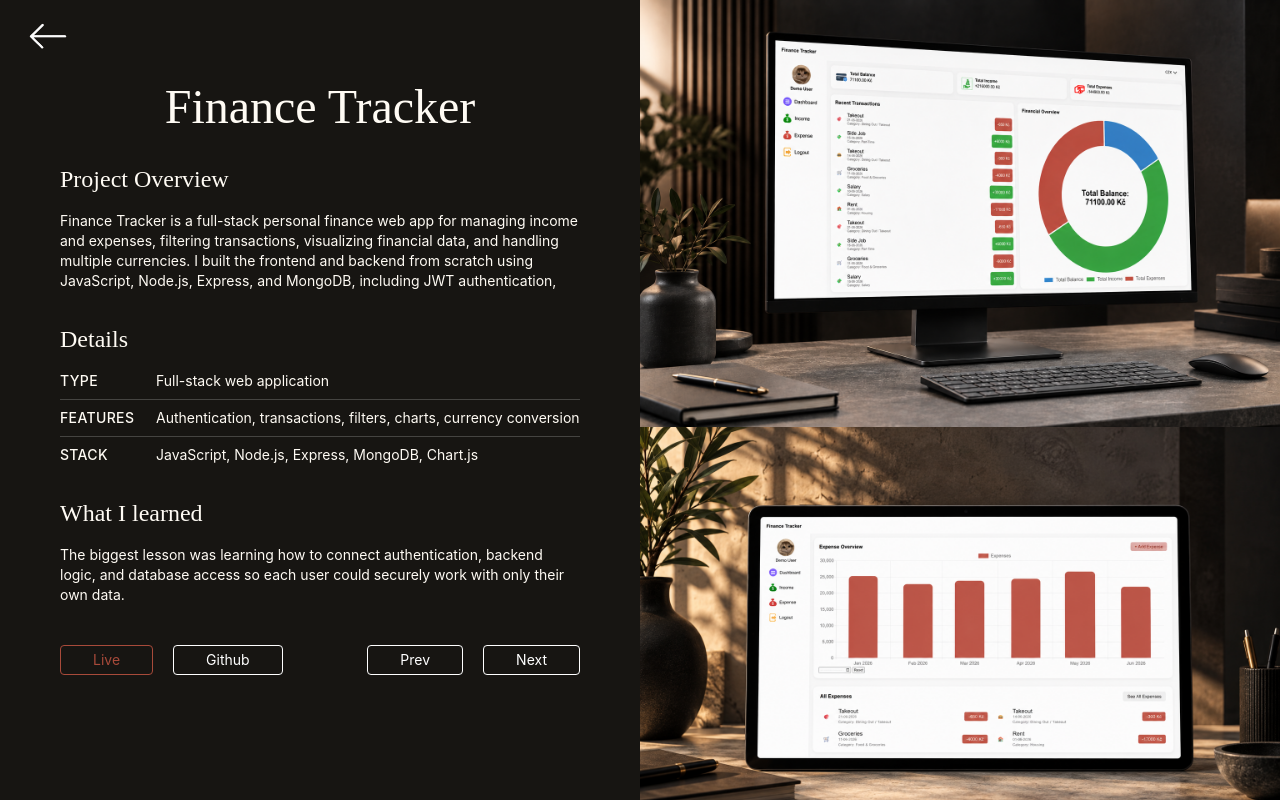
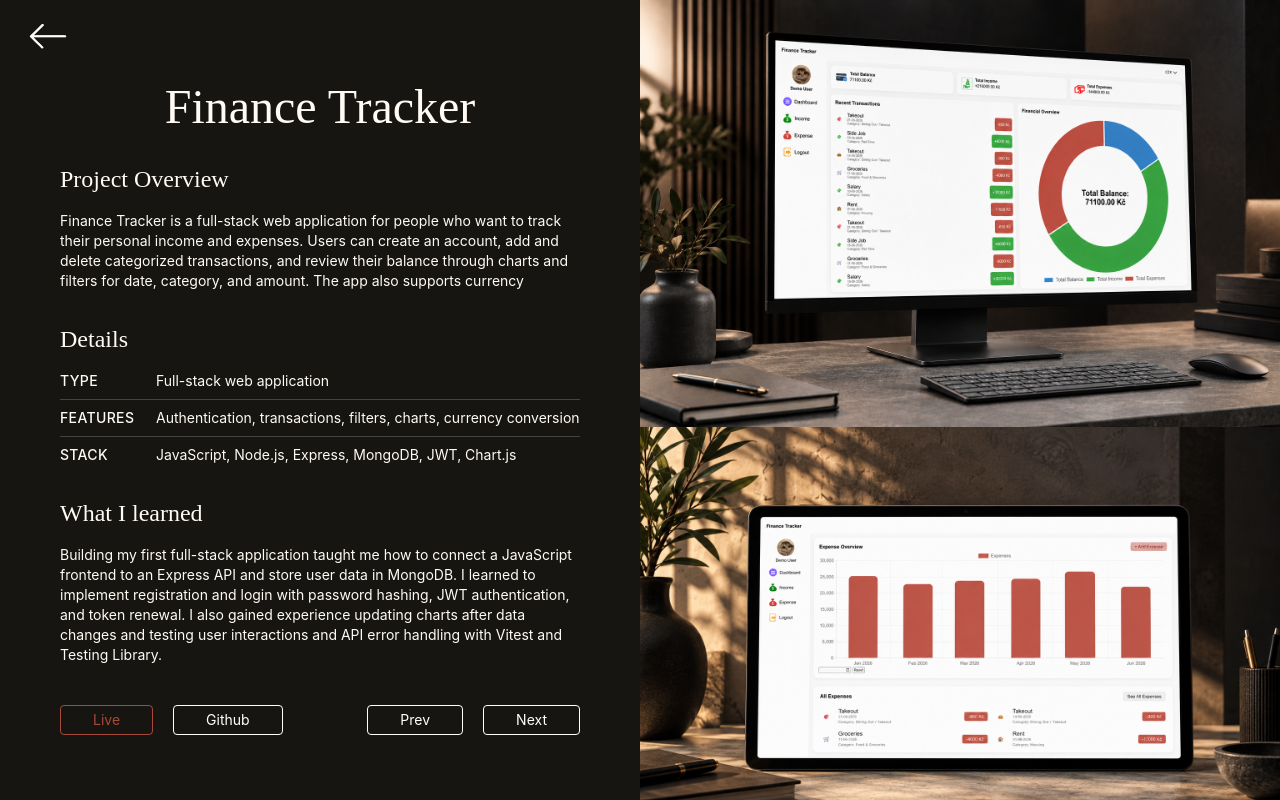
Before and after one commit to Luan2118/portfolio-v2, a React (Vite) app: page /finance-tracker in a window 1280 px wide. Built offline with nearby package versions, Linux system fonts and the light colour scheme.

Commit message:
content: update Finance Tracker overview, stack and lessons

```diff
--- a/src/pages/Projects/FinanceTracker.tsx
+++ b/src/pages/Projects/FinanceTracker.tsx
@@ -10,12 +10,11 @@ function FinanceTracker() {
     <ProjectLayout
       title='Finance Tracker'
       overview='
-      Finance Tracker is a full-stack personal finance web app for managing income and expenses, filtering transactions, visualizing financial data, and handling multiple currencies.
-      I built the frontend and backend from scratch using JavaScript, Node.js, Express, and MongoDB, including JWT authentication, protected user data, validation, and REST API endpoints.'
+      Finance Tracker is a full-stack web application for people who want to track their personal income and expenses. Users can create an account, add and delete categorized transactions, and review their balance through charts and filters for date, category, and amount. The app also supports currency conversion between five currencies.'
       type='Full-stack web application'
       features='Authentication, transactions, filters, charts, currency conversion'
-      stack='JavaScript, Node.js, Express, MongoDB, Chart.js'
-      lesson='The biggest lesson was learning how to connect authentication, backend logic, and database access so each user could securely work with only their own data.'
+      stack='JavaScript, Node.js, Express, MongoDB, JWT, Chart.js'
+      lesson='Building my first full-stack application taught me how to connect a JavaScript frontend to an Express API and store user data in MongoDB. I learned to implement registration and login with password hashing, JWT authentication, and token renewal. I also gained experience updating charts after data changes and testing user interactions and API error handling with Vitest and Testing Library.'
       images={[dashboard, expenses, seeAllExpenses, incomeMobile, dashboardMobile]}
       theme='dark'
       livePath='https://finance-tracker-project-sigma.vercel.app/'
```
